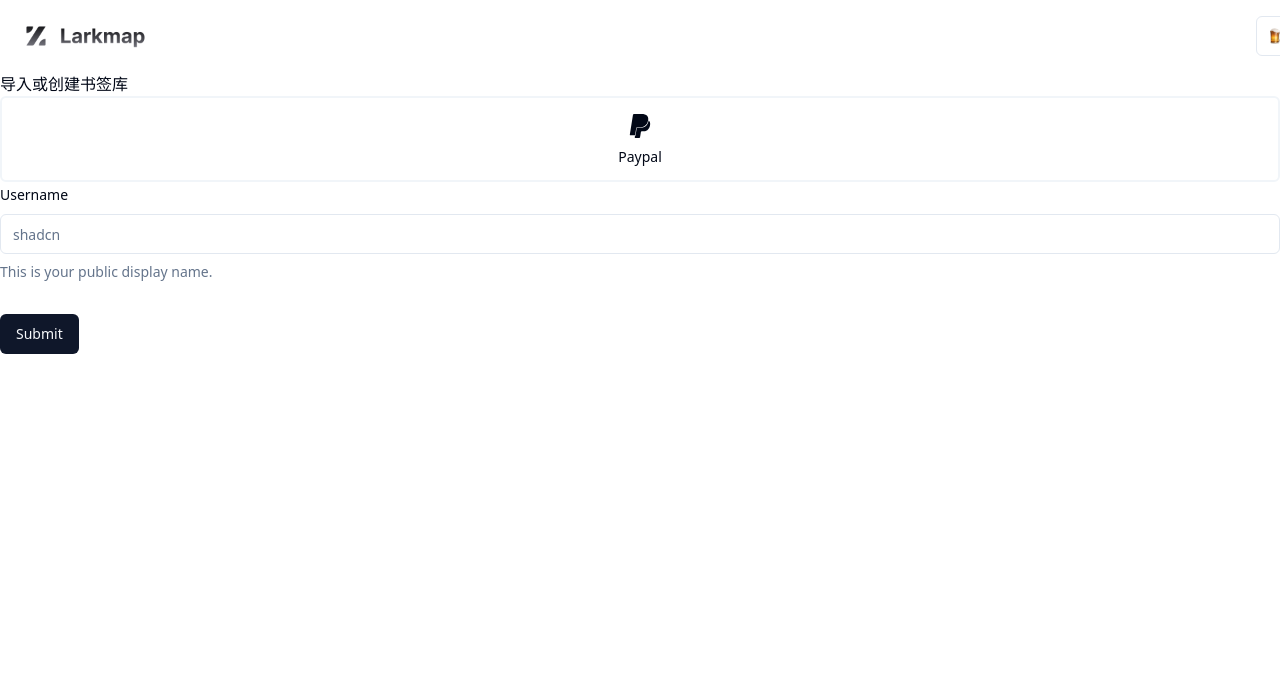
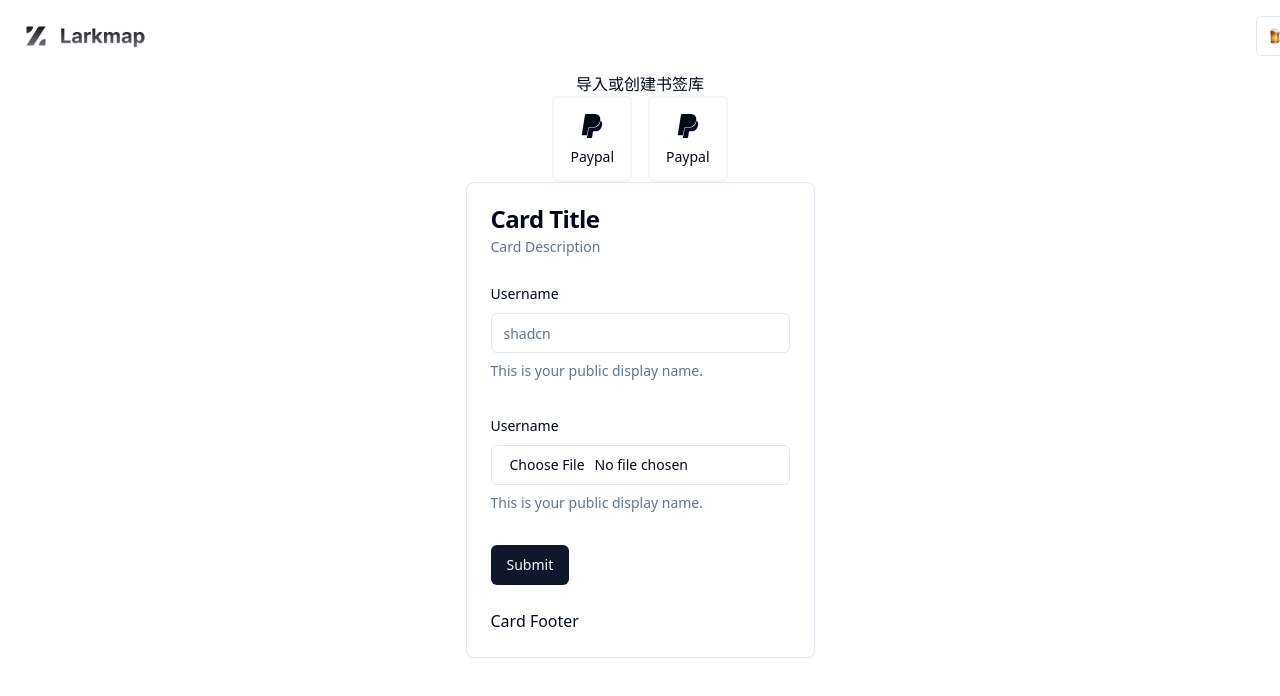
Before and after one commit to vscing-design/vscing-node, a React (Vite) app in the folder domain/: page /about in a window 1280 px wide. Shown: the top 696 px of the page. Built offline with nearby package versions, Linux system fonts and the light colour scheme.

Commit message:
✨ feat: 表单

```diff
--- a/domain/src/page/about/index.tsx
+++ b/domain/src/page/about/index.tsx
@@ -7,9 +7,11 @@
 import { useForm } from "react-hook-form";
 import { z } from "zod";
 import { zodResolver } from "@hookform/resolvers/zod";
+import { Card, CardContent, CardDescription, CardFooter, CardHeader, CardTitle } from "@/shadcn-ui/ui/card";
 
 const formSchema = z.object({
   username: z.string().min(2).max(50),
+  username1: z.string().min(2).max(50),
 })
 
 function About() {
@@ -18,6 +20,7 @@
     resolver: zodResolver(formSchema),
     defaultValues: {
       username: "",
+      username1: "",
     },
   })
 
@@ -28,10 +31,12 @@
   }
 
   return <div>
-    <Header/>
+    <Header />
 
-    <div>
+    <div className="flex flex-col items-center">
       <div>导入或创建书签库</div>
+
+      <div className="flex items-center gap-4">
         <div>
           <Label
             htmlFor="paypal"
@@ -42,6 +47,23 @@
           </Label>
         </div>
 
+        <div>
+          <Label
+            htmlFor="paypal"
+            className="flex flex-col items-center justify-between rounded-md border-2 border-muted bg-popover p-4 hover:bg-accent hover:text-accent-foreground peer-data-[state=checked]:border-primary [&:has([data-state=checked])]:border-primary"
+          >
+            <Icons.paypal className="mb-3 h-6 w-6" />
+            Paypal
+          </Label>
+        </div>
+      </div>
+
+      <Card>
+        <CardHeader>
+          <CardTitle>Card Title</CardTitle>
+          <CardDescription>Card Description</CardDescription>
+        </CardHeader>
+        <CardContent>
           <Form {...form}>
             <form onSubmit={form.handleSubmit(onSubmit)} className="space-y-8">
               <FormField
@@ -60,9 +82,30 @@
                   </FormItem>
                 )}
               />
+              <FormField
+                control={form.control}
+                name="username1"
+                render={({ field }) => (
+                  <FormItem>
+                    <FormLabel>Username</FormLabel>
+                    <FormControl>
+                      <Input placeholder="shadcn" type="file" {...field} />
+                    </FormControl>
+                    <FormDescription>
+                      This is your public display name.
+                    </FormDescription>
+                    <FormMessage />
+                  </FormItem>
+                )}
+              />
               <Button type="submit">Submit</Button>
             </form>
           </Form>
+        </CardContent>
+        <CardFooter>
+          <p>Card Footer</p>
+        </CardFooter>
+      </Card>
 
 
     </div>
--- /dev/null
+++ b/domain/src/shadcn-ui/ui/card.tsx
@@ -0,0 +1,79 @@
+import * as React from "react"
+
+import { cn } from "@/shadcn-ui/lib/utils"
+
+const Card = React.forwardRef<
+  HTMLDivElement,
+  React.HTMLAttributes<HTMLDivElement>
+>(({ className, ...props }, ref) => (
+  <div
+    ref={ref}
+    className={cn(
+      "rounded-lg border bg-card text-card-foreground shadow-sm",
+      className
+    )}
+    {...props}
+  />
+))
+Card.displayName = "Card"
+
+const CardHeader = React.forwardRef<
+  HTMLDivElement,
+  React.HTMLAttributes<HTMLDivElement>
+>(({ className, ...props }, ref) => (
+  <div
+    ref={ref}
+    className={cn("flex flex-col space-y-1.5 p-6", className)}
+    {...props}
+  />
+))
+CardHeader.displayName = "CardHeader"
+
+const CardTitle = React.forwardRef<
+  HTMLDivElement,
+  React.HTMLAttributes<HTMLDivElement>
+>(({ className, ...props }, ref) => (
+  <div
+    ref={ref}
+    className={cn(
+      "text-2xl font-semibold leading-none tracking-tight",
+      className
+    )}
+    {...props}
+  />
+))
+CardTitle.displayName = "CardTitle"
+
+const CardDescription = React.forwardRef<
+  HTMLDivElement,
+  React.HTMLAttributes<HTMLDivElement>
+>(({ className, ...props }, ref) => (
+  <div
+    ref={ref}
+    className={cn("text-sm text-muted-foreground", className)}
+    {...props}
+  />
+))
+CardDescription.displayName = "CardDescription"
+
+const CardContent = React.forwardRef<
+  HTMLDivElement,
+  React.HTMLAttributes<HTMLDivElement>
+>(({ className, ...props }, ref) => (
+  <div ref={ref} className={cn("p-6 pt-0", className)} {...props} />
+))
+CardContent.displayName = "CardContent"
+
+const CardFooter = React.forwardRef<
+  HTMLDivElement,
+  React.HTMLAttributes<HTMLDivElement>
+>(({ className, ...props }, ref) => (
+  <div
+    ref={ref}
+    className={cn("flex items-center p-6 pt-0", className)}
+    {...props}
+  />
+))
+CardFooter.displayName = "CardFooter"
+
+export { Card, CardHeader, CardFooter, CardTitle, CardDescription, CardContent }
```
Lines whose indentation alone changed are shown as unchanged.
